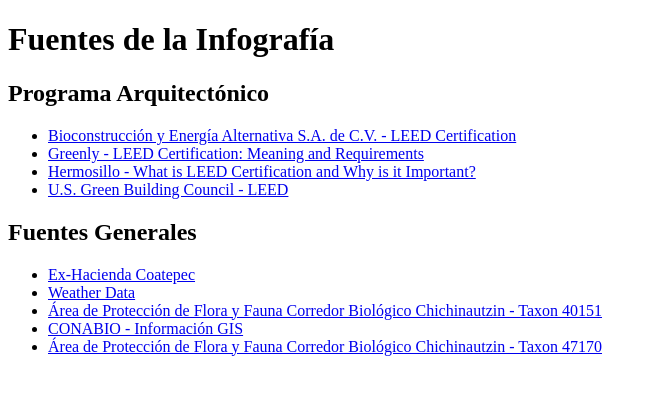
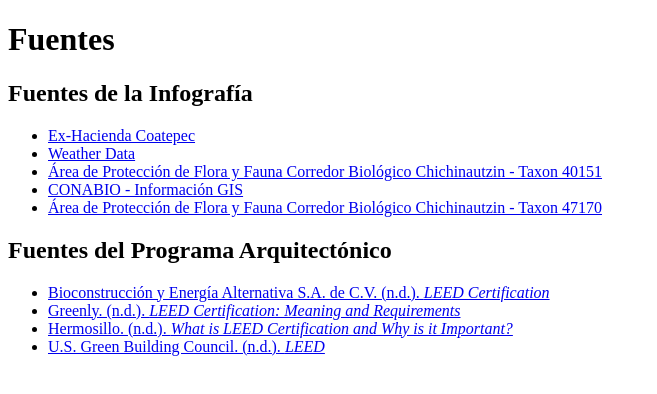
Before and after one commit to Andreakill3/FRACCIONAMIENT-SUSTENTABLE-CALMIL, a plain HTML site: page index.html in a window 1280 px wide. Shown: the whole page, without its empty margins (0-657 px from the left). Drawn offline with Linux system fonts and the light colour scheme.

Commit message:
Update index.html

```diff
--- a/index.html
+++ b/index.html
@@ -3,20 +3,12 @@
 <head>
     <meta charset="UTF-8">
     <meta name="viewport" content="width=device-width, initial-scale=1.0">
-    <title>Fuentes de la Infografía</title>
+    <title>Fuentes</title>
 </head>
 <body>
-    <h1>Fuentes de la Infografía</h1>
+    <h1>Fuentes</h1>
 
-    <h2>Programa Arquitectónico</h2>
-    <ul>
-        <li><a href="https://bioconstruccion.com.mx/en/leed-certification-en/" target="_blank">Bioconstrucción y Energía Alternativa S.A. de C.V. - LEED Certification</a></li>
-        <li><a href="https://greenly.earth/en-us/blog/company-guide/leed-certification-meaning-and-requirements" target="_blank">Greenly - LEED Certification: Meaning and Requirements</a></li>
-        <li><a href="https://hermosillo.com/what-is-leed-certification-and-why-is-it-important/" target="_blank">Hermosillo - What is LEED Certification and Why is it Important?</a></li>
-        <li><a href="https://www.usgbc.org/leed" target="_blank">U.S. Green Building Council - LEED</a></li>
-    </ul>
-
-    <h2>Fuentes Generales</h2>
+    <h2>Fuentes de la Infografía</h2>
     <ul>
         <li><a href="https://www.google.com.mx/maps/place/Ex-Hacienda+Coatepec/@19.0357982,-98.9545465,1669m/data=!3m1!1e3!4m12!1m5!3m4!2zMTnCsDAyJzE1LjUiTiA5OMKwNTcnMTkuNCJX!8m2!3d19.0376389!4d-98.9553889!3m5!1s0x85ce130066f5cc8b:0x19e0057c5c4eb685!8m2!3d19.0365467!4d-98.9419083!16s%2Fg%2F11w2lqkycn?entry=ttu" target="_blank">Ex-Hacienda Coatepec</a></li>
         <li><a href="https://drajmarsh.bitbucket.io/weather-data.html" target="_blank">Weather Data</a></li>
@@ -24,3 +16,13 @@
         <li><a href="http://www.conabio.gob.mx/informacion/gis/?vns=gis_root/clima/climas/clima1mgw" target="_blank">CONABIO - Información GIS</a></li>
         <li><a href="https://mexico.inaturalist.org/places/area-de-proteccion-de-flora-y-fauna-corredor-biologico-chichinautzin#taxon=47170" target="_blank">Área de Protección de Flora y Fauna Corredor Biológico Chichinautzin - Taxon 47170</a></li>
     </ul>
+
+    <h2>Fuentes del Programa Arquitectónico</h2>
+    <ul>
+        <li><a href="https://bioconstruccion.com.mx/en/leed-certification-en/" target="_blank">Bioconstrucción y Energía Alternativa S.A. de C.V. (n.d.). <em>LEED Certification</em></a></li>
+        <li><a href="https://greenly.earth/en-us/blog/company-guide/leed-certification-meaning-and-requirements" target="_blank">Greenly. (n.d.). <em>LEED Certification: Meaning and Requirements</em></a></li>
+        <li><a href="https://hermosillo.com/what-is-leed-certification-and-why-is-it-important/" target="_blank">Hermosillo. (n.d.). <em>What is LEED Certification and Why is it Important?</em></a></li>
+        <li><a href="https://www.usgbc.org/leed" target="_blank">U.S. Green Building Council. (n.d.). <em>LEED</em></a></li>
+    </ul>
+</body>
+</html>
```
